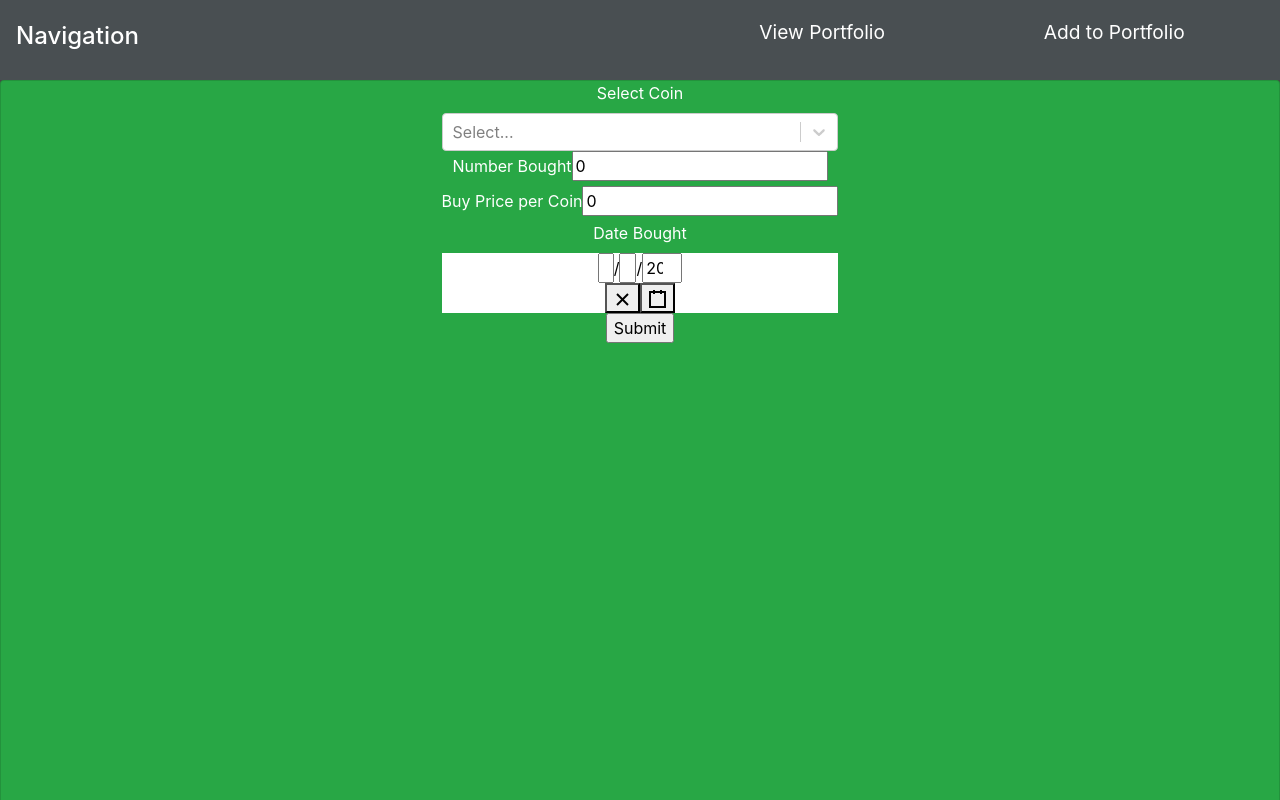
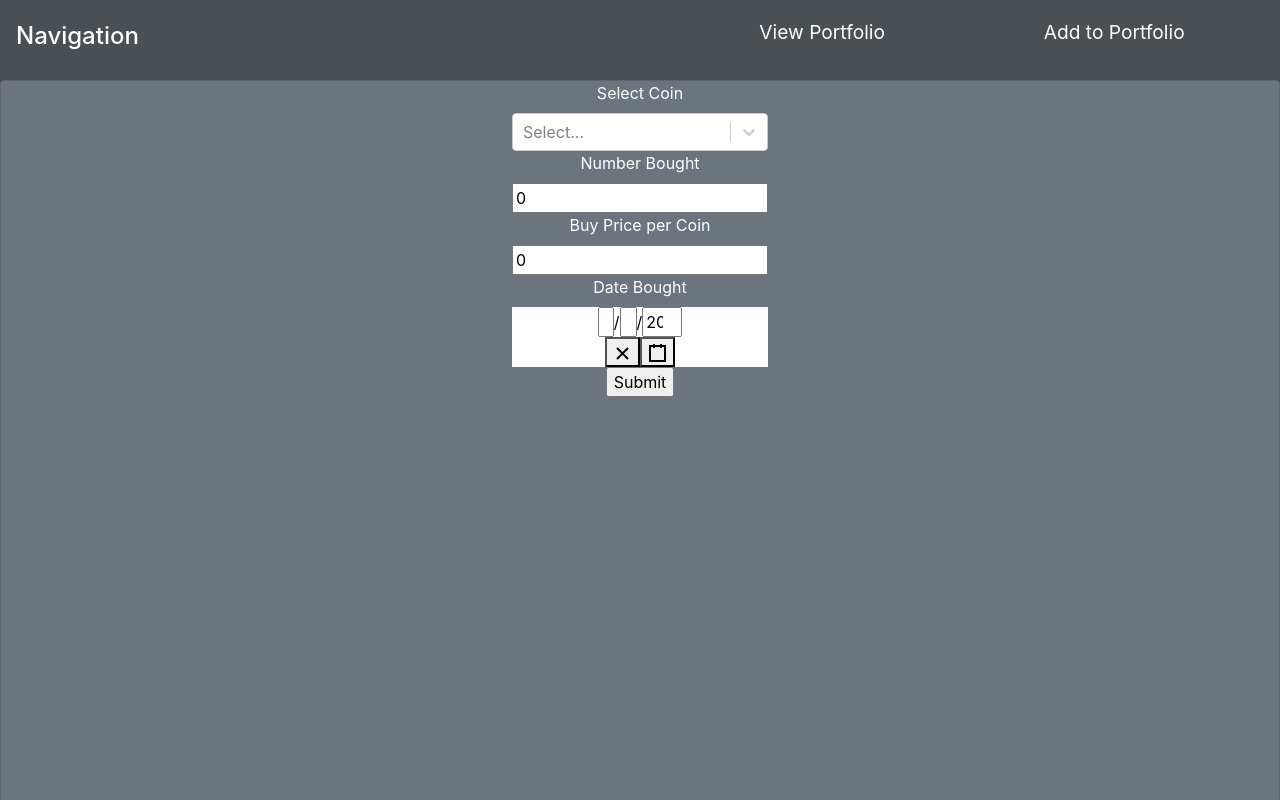
Before and after one commit to dubloweye/crypto-portfolio, a React (Create React App) app in the folder crypto-portfolio/: page /form in a window 1280 px wide. Shown: the top 800 px of the page. Built offline with nearby package versions, Linux system fonts and the light colour scheme; no server answers.

Commit message:
Improved display

```diff
--- a/crypto-portfolio/src/Form.js
+++ b/crypto-portfolio/src/Form.js
@@ -94,22 +94,22 @@ const Form = () => {
 
 
     return(
-        <Card style={{ height: '400rem' }} className='form' bg='success'>
+        <Card style={{ height: '50rem' }} className='form' bg='secondary'>
         <form id='form'>
             <div>
-                <label>Select Coin</label>
+                <div><label>Select Coin</label></div>
                 <Select className='selection' value={asset} options={dropDown} onChange={setAsset} />
             </div>
             <div>
-                <label>Number Bought</label>
+                <div><label>Number Bought</label></div>
                 <input type='number' value={quantity} onChange={handleQuantityChange} />
             </div>
             <div>
-                <label>Buy Price per Coin</label>
+                <div><label>Buy Price per Coin</label></div>
                 <input type='number' value={buyPrice} onChange={handleBuyPriceChange}/>
             </div>
             <div>
-                <label>Date Bought</label>
+                <div><label>Date Bought</label></div>
                 <DatePicker className='calendar' value={date} onChange={setDate} format='d/M/yyyy' />
             </div>
             <div>
--- a/crypto-portfolio/src/Portfolio.js
+++ b/crypto-portfolio/src/Portfolio.js
@@ -2,7 +2,7 @@ import React, { useState, useEffect } from "react";
 import fb from "./fbfunc";
 import firebase from "./fbconfig";
 import axios from "axios";
-import { Table } from "react-bootstrap";
+import { Table, Card } from "react-bootstrap";
 // import 'bootstrap';
 import "bootstrap/dist/css/bootstrap.min.css";
 import x from "./fbfunc";
@@ -127,6 +127,7 @@ const Portfolio = () => {
     }
 
   return (
+    <Card style={{ height: '50rem' }} className='form' bg='secondary'>
     <div>
       <h1>Portfolio</h1>
       {/* <ul>
@@ -173,6 +174,7 @@ const Portfolio = () => {
         </tbody>
       </Table>
     </div>
+    </Card>
   );
 };
 
```
Also changed, not shown: 1 other file (tests, documents, lock files or other folders).
